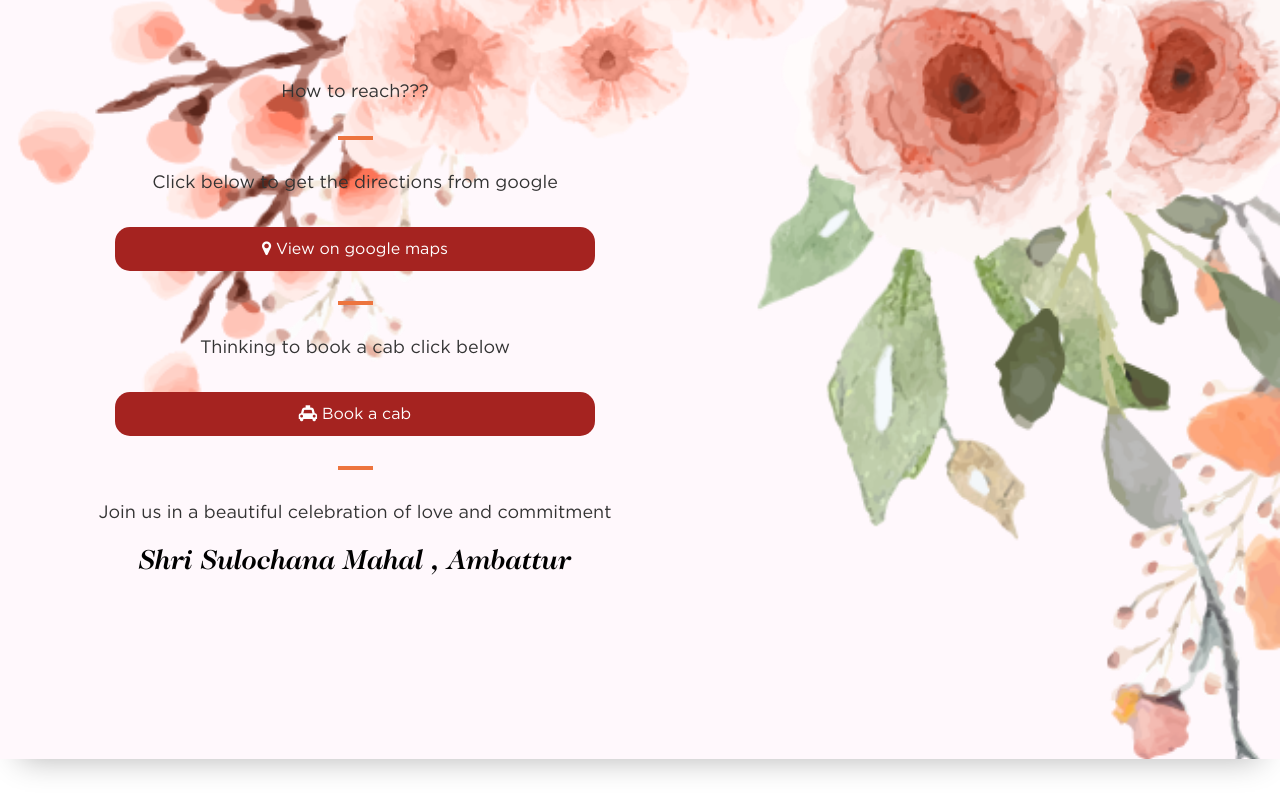
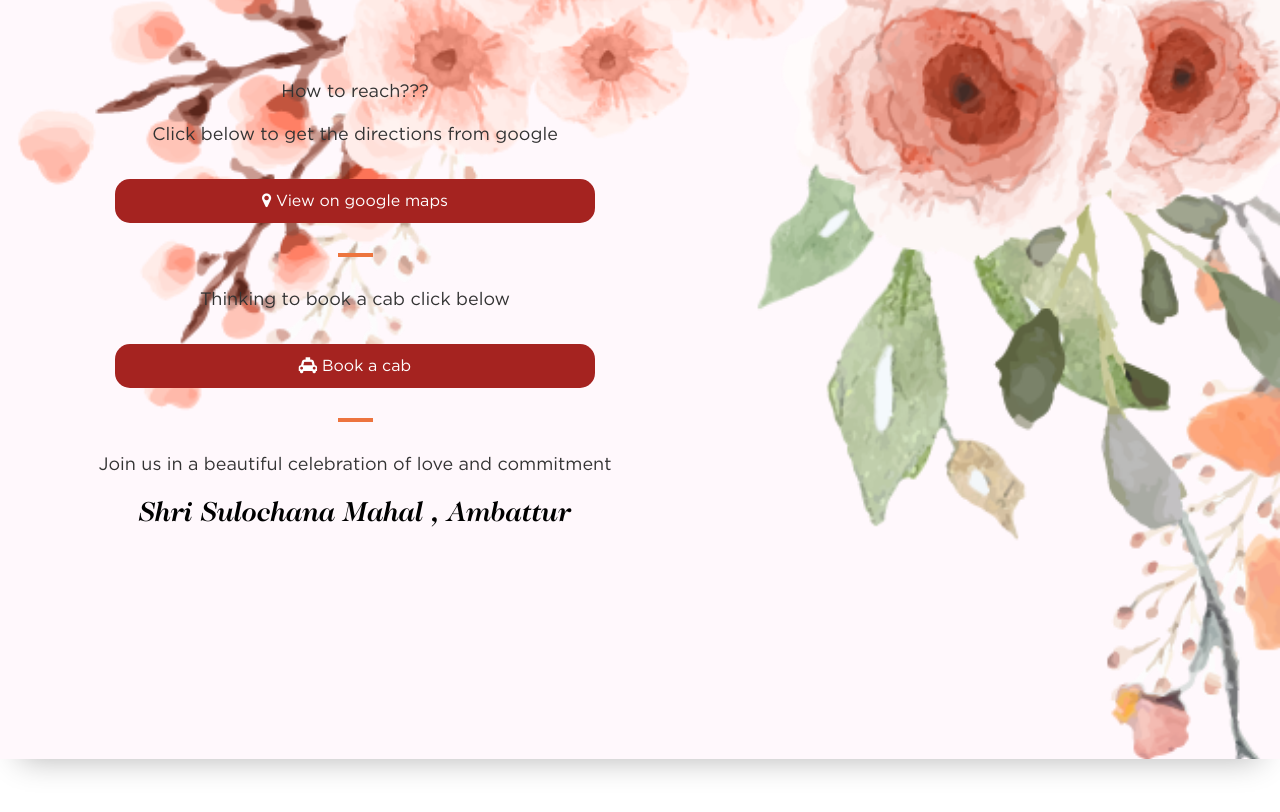
Before and after one commit to balajikavitha/balajikavitha.github.io, a plain HTML site: page index.html in a window 1280 px wide. Shown: the part 1460-2272 px from the top of the page. Drawn offline with Linux system fonts and the light colour scheme; a script that the page names is missing.

Commit message:
Update index.html

```diff
--- a/index.html
+++ b/index.html
@@ -103,8 +103,7 @@ Yes! We are getting married!!!
                     <br>
                     <br>
                     <p class="mt-5">How to reach???</p>
-                    <p class="bod mt-3"></p>
-                        <p class="mt-1">
+                        <p class="mt-2">
                         Click below to get the directions from google
                         </p>
                         <div>
```
